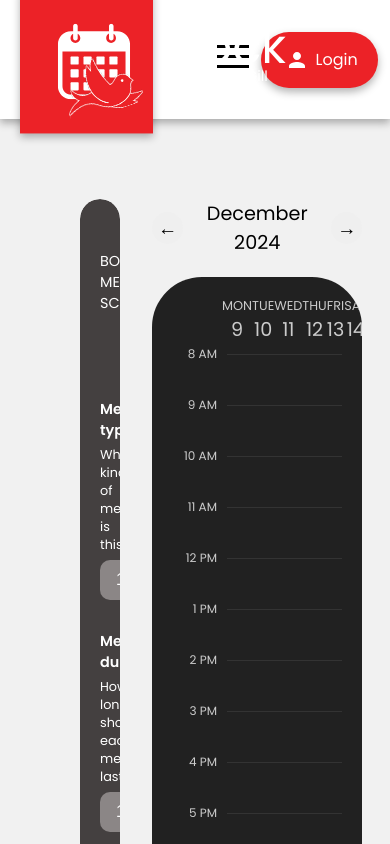
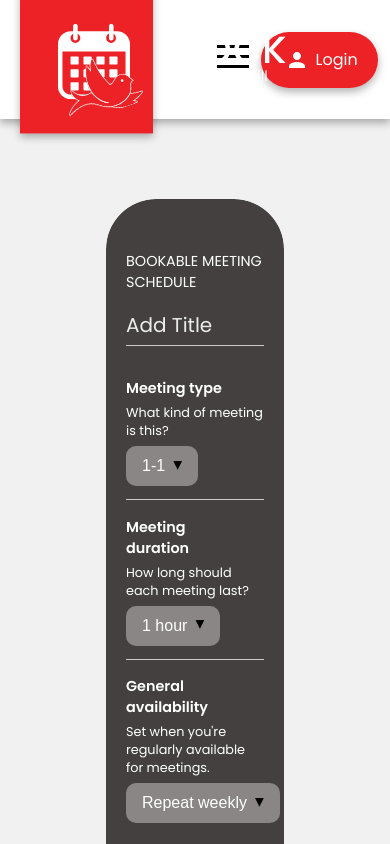
Before and after one commit to cmgvc/SOCS, a React (Create React App) app in the folder frontend-flock/: page /create in a window 390 px wide. Shown: the top 844 px of the page. Built offline with nearby package versions, Linux system fonts and the light colour scheme.

Commit message:
create booking responsiveness

```diff
--- a/frontend-flock/src/components/CreateBooking/create-booking-calendar.css
+++ b/frontend-flock/src/components/CreateBooking/create-booking-calendar.css
@@ -128,3 +128,9 @@
   background-color: lightcoral;
   border-radius: 10px;
 }
+
+@media (max-width: 950px) {
+  .cb-calendar-container {
+    width: 90%;
+  }
+}
--- a/frontend-flock/src/components/CreateBooking/create-booking-sidebar.css
+++ b/frontend-flock/src/components/CreateBooking/create-booking-sidebar.css
@@ -196,3 +196,9 @@
 .cb-chevron.rotated {
   transform: rotate(180deg);
 }
+
+@media (max-width: 950px) {
+  .cb-create-meeting-sidebar {
+    width: 60%;
+  }
+}
--- a/frontend-flock/src/pages/create-booking-page.css
+++ b/frontend-flock/src/pages/create-booking-page.css
@@ -4,3 +4,11 @@
   flex-direction: horizontal;
   gap: 2rem;
 }
+
+@media (max-width: 950px) {
+  .cb-booking-page {
+    flex-direction: column;
+    justify-content: center;
+    align-items: center;
+  }
+}
```
Also changed, not shown: 1 other file (tests, documents, lock files or other folders).
